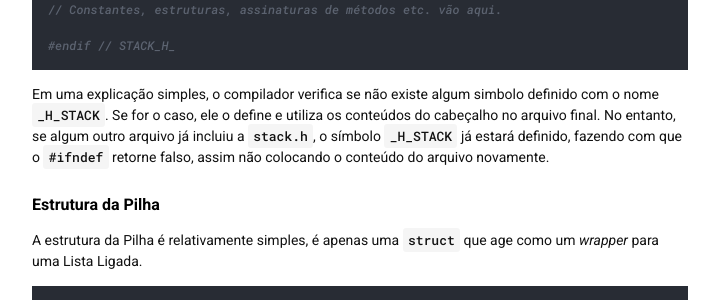
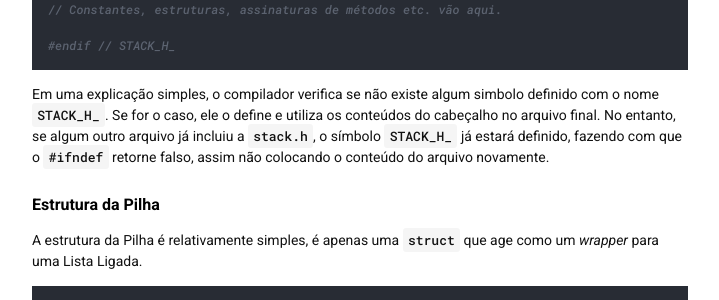
Before and after one commit to alessandrojean/alessandrojean.github.io, a Jekyll site: the page built from _posts/2018-09-27-implementando-uma-pilha.md, in a window 1280 px wide and 900 px high, scrolled down 2365 px. Shown: the part 154-454 px from the top of the window, without its empty margins (280-999 px from the left). Built offline with Jekyll 4.4.1, drawn with Linux system fonts in a browser that asks for light colours; nearby versions of some CDN libraries; comment, search, counter and statistics services are not loaded.

Commit message:
Fix missing format.

````diff
--- a/_posts/2018-09-27-implementando-uma-pilha.md
+++ b/_posts/2018-09-27-implementando-uma-pilha.md
@@ -101,11 +101,11 @@ no início e fim do arquivo `stack.h`.
 ```
 
 Em uma explicação simples, o compilador verifica
-se não existe algum simbolo definido com o nome `_H_STACK`.
+se não existe algum simbolo definido com o nome `STACK_H_`.
 Se for o caso, ele o define e utiliza os conteúdos
 do cabeçalho no arquivo final. No entanto, se algum
 outro arquivo já incluiu a `stack.h`, o símbolo
-`_H_STACK` já estará definido, fazendo com que
+`STACK_H_` já estará definido, fazendo com que
 o `#ifndef` retorne falso, assim não colocando
 o conteúdo do arquivo novamente.
 
````
